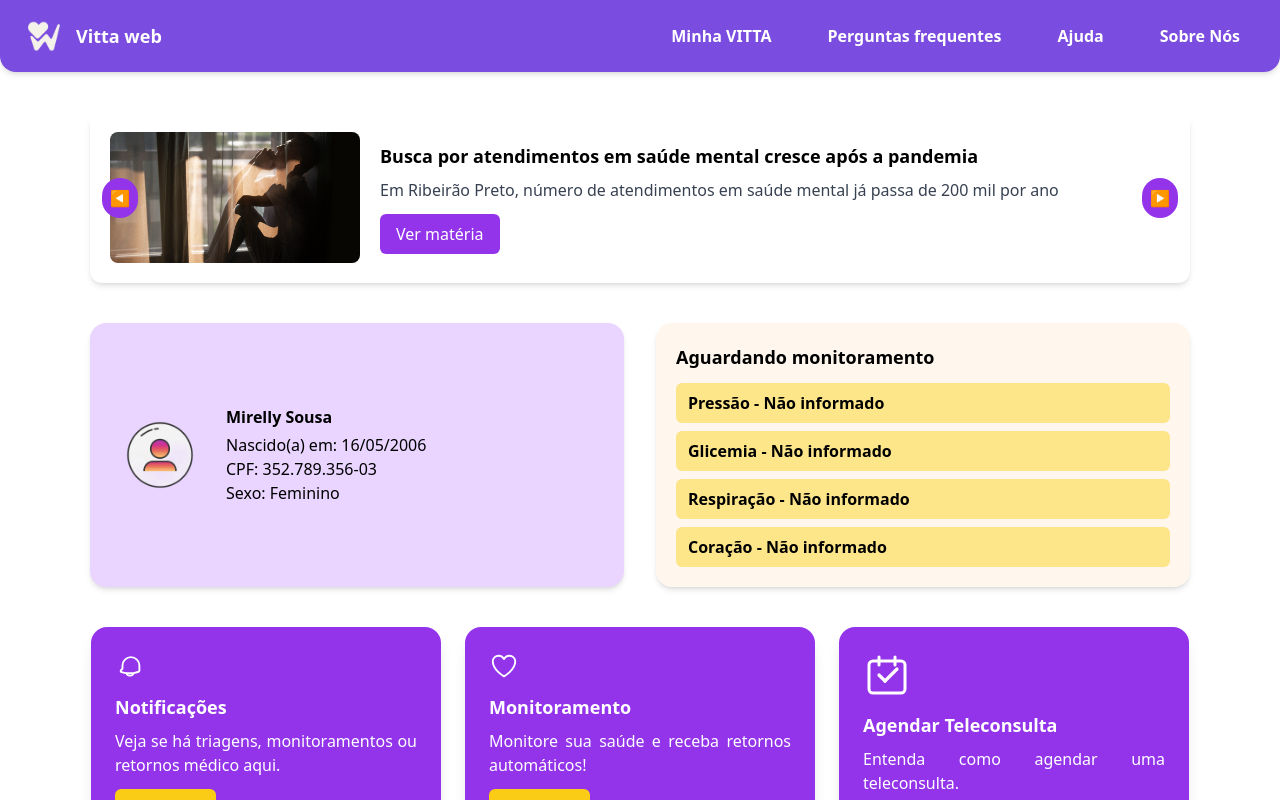
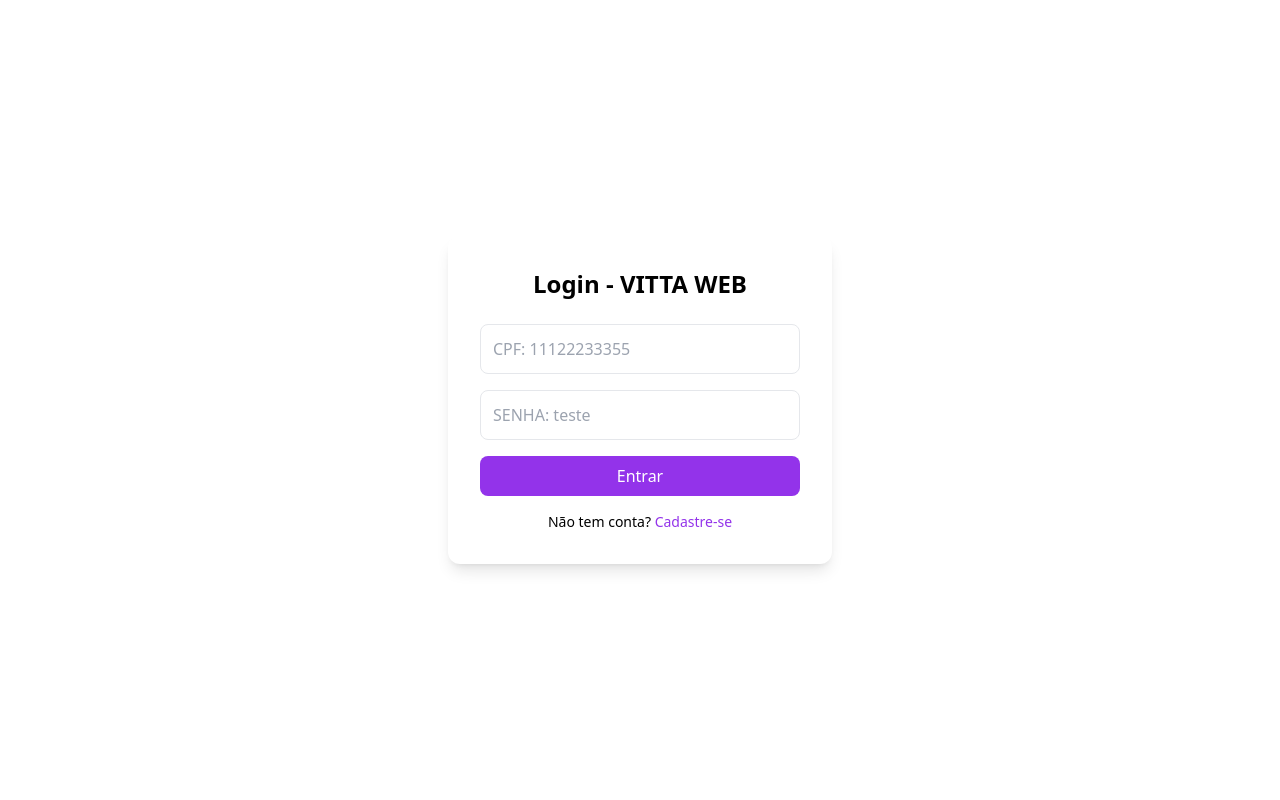
Before and after one commit to GabyBonfim/VITTA-WEB, a React (Vite) app: page / in a window 1280 px wide. Shown: the top 800 px of the page. Built offline with nearby package versions, Linux system fonts and the light colour scheme.

Commit message:
Atts Finais

```diff
--- a/src/App.tsx
+++ b/src/App.tsx
@@ -9,6 +9,8 @@ import Notificacoes from "./pages/notificacoes";
 import Triagem from "./pages/triagem";
 import Triagemd from "./pages/triagemd";
 import './App.css'
+import Login from "./pages/login";
+import Cadastro from "./pages/cadastro";
 
 
 export default function App() {
@@ -16,7 +18,7 @@ export default function App() {
     <BrowserRouter>
       <Routes>
 
-        <Route path="/" element={<Homepage />} />
+        <Route path="/homepage" element={<Homepage />} />
         <Route path="/agendartele" element={<AgendarTele />} />
         <Route path="/ajuda" element={<Ajuda />} />
         <Route path="/faq" element={<Faq />} />
@@ -25,6 +27,8 @@ export default function App() {
         <Route path="/notificacoes" element={<Notificacoes />} />
         <Route path="/triagem" element={<Triagem />} />
         <Route path="/triagemd" element={<Triagemd />} />
+        <Route path="/" element={<Login/>} />
+        <Route path="/cadastro" element={<Cadastro/>} />
 
       </Routes>
     </BrowserRouter>
--- a/src/components/footer.tsx
+++ b/src/components/footer.tsx
@@ -13,8 +13,8 @@ export default function Footer() {
         {/* Menu */}
         <ul className="flex list-none gap-6 mt-5 sm:mt-0">
           {[
-            ["/politica", "Política de Privacidade"],
-            ["/termos", "Termos de Uso"],
+            ["/faq", "Política de Privacidade"],
+            ["/sobre", "Termos de Uso"],
             ["/ajuda", "Contato"],
           ].map(([to, label]) => (
             <li key={to}>
--- a/src/components/navbar.tsx
+++ b/src/components/navbar.tsx
@@ -5,7 +5,7 @@ export default function Navbar() {
   const [menuOpen, setMenuOpen] = useState(false);
 
   const links = [
-    ["/", "Minha VITTA"],
+    ["/homepage", "Minha VITTA"],
     ["/faq", "Perguntas frequentes"],
     ["/ajuda", "Ajuda"],
     ["/integrantes", "Sobre Nós"],
--- /dev/null
+++ b/src/pages/cadastro.tsx
@@ -0,0 +1,93 @@
+import { useState } from "react";
+import { useNavigate } from "react-router-dom";
+import Navbar from "../components/navbar";
+import Footer from "../components/footer";
+
+export default function Cadastro() {
+  const navigate = useNavigate();
+
+  const [nome, setNome] = useState("");
+  const [cpf, setCpf] = useState("");
+  const [dataNascimento, setDataNascimento] = useState("");
+  const [sexo, setSexo] = useState("");
+  const [senha, setSenha] = useState("");
+
+const handleCadastro = (e: { preventDefault: () => void; }) => {
+  e.preventDefault();
+
+  const user = { nome, dataNascimento, cpf, sexo };
+  localStorage.setItem("user", JSON.stringify(user));
+
+  navigate("/", { state: user });
+};
+
+
+  return (
+    <>
+      <div className="flex justify-center items-center min-h-screen bg-gray">
+        <div className="bg-white p-8 rounded-xl shadow-lg w-96">
+          <h2 className="text-2xl font-bold mb-6 text-center">Cadastro - VITTA WEB</h2>
+          <form onSubmit={handleCadastro} className="flex flex-col gap-4">
+            <input
+              type="text"
+              placeholder="Nome completo"
+              value={nome}
+              onChange={(e) => setNome(e.target.value)}
+              className="p-3 border rounded-lg"
+              required
+            />
+            <input
+              type="text"
+              placeholder="CPF"
+              value={cpf}
+              onChange={(e) => setCpf(e.target.value)}
+              className="p-3 border rounded-lg"
+              required
+            />
+            <input
+              type="date"
+              placeholder="Data de nascimento"
+              value={dataNascimento}
+              onChange={(e) => setDataNascimento(e.target.value)}
+              className="p-3 border rounded-lg"
+              required
+            />
+
+            <input
+              type="text"
+              placeholder="SEXO"
+              value={sexo}
+              onChange={(e) => setSexo(e.target.value)}
+              className="p-3 border rounded-lg"
+              required
+            />
+            <input
+              type="password"
+              placeholder="Senha"
+              value={senha}
+              onChange={(e) => setSenha(e.target.value)}
+              className="p-3 border rounded-lg"
+              required
+            />
+            <button
+              type="submit"
+              className="bg-purple-600 text-white py-2 rounded-lg hover:bg-purple-700 transition"
+            >
+              Cadastrar
+            </button>
+          </form>
+          <p className="text-sm mt-4 text-center">
+            Já tem conta?{" "}
+            <span
+              onClick={() => navigate("/homepage")}
+              className="text-purple-600 cursor-pointer hover:underline"
+            >
+              Faça login
+            </span>
+          </p>
+        </div>
+      </div>
+      <Footer />
+    </>
+  );
+}
--- a/src/pages/homepage.tsx
+++ b/src/pages/homepage.tsx
@@ -126,10 +126,10 @@ export default function Homepage() {
       <div className="bg-purple-200 p-5 rounded-2xl flex items-center gap-4 shadow-md flex-1 min-w-[280px]">
         <img src="/images/user-icon.png" alt="Mascote" className="w-[100px]" />
         <div>
-          <h3 className="font-bold mb-1">Mirelly Sousa</h3>
+          <h3 className="font-bold mb-1">Adriano Milanez</h3>
           <p>Nascido(a) em: 16/05/2006</p>
           <p>CPF: 352.789.356-03</p>
-          <p>Sexo: Feminino</p>
+          <p>Sexo: Masculino</p>
         </div>
       </div>
 
--- /dev/null
+++ b/src/pages/login.tsx
@@ -0,0 +1,68 @@
+import { useState } from "react";
+import { Link, useNavigate } from "react-router-dom";
+import Navbar from "../components/navbar";
+import Footer from "../components/footer";
+
+export default function Login() {
+  const navigate = useNavigate();
+
+  const [cpf, setCpf] = useState("");
+  const [senha, setSenha] = useState("");
+
+  const handleLogin = () => {
+    // Usuário e senha "fixos" para teste
+    if (cpf === "11122233355" && senha === "teste") {
+      localStorage.setItem("logado", "true"); // marca como logado
+      navigate("/homepage"); // redireciona para a homepage
+    } else {
+      alert("Email ou senha incorretos!");
+    }
+  };
+
+  return (
+    <>
+
+      <div className="flex justify-center items-center min-h-screen bg-gray">
+        <div className="bg-white p-8 rounded-xl shadow-lg w-96">
+          <h2 className="text-2xl font-bold mb-6 text-center">Login - VITTA WEB</h2>
+          <form onSubmit={handleLogin} className="flex flex-col gap-4">
+            <input
+              type="cpf"
+              placeholder="CPF: 11122233355"
+              value={cpf}
+              onChange={(e) => setCpf(e.target.value)}
+              className="p-3 border rounded-lg"
+              required
+            />
+            <input
+              type="password"
+              placeholder="SENHA: teste"
+              value={senha}
+              onChange={(e) => setSenha(e.target.value)}
+              className="p-3 border rounded-lg"
+              required
+            />
+            <button
+              type="submit"
+              className="bg-purple-600 text-white py-2 rounded-lg hover:bg-purple-700 transition"
+            >
+            <Link to="/homepage">
+              Entrar
+              </Link>
+            </button>
+          </form>
+          <p className="text-sm mt-4 text-center">
+            Não tem conta?{" "}
+            <span
+              onClick={() => navigate("/cadastro")}
+              className="text-purple-600 cursor-pointer hover:underline"
+            >
+              Cadastre-se
+            </span>
+          </p>
+        </div>
+      </div>
+      <Footer />
+    </>
+  );
+}
```
